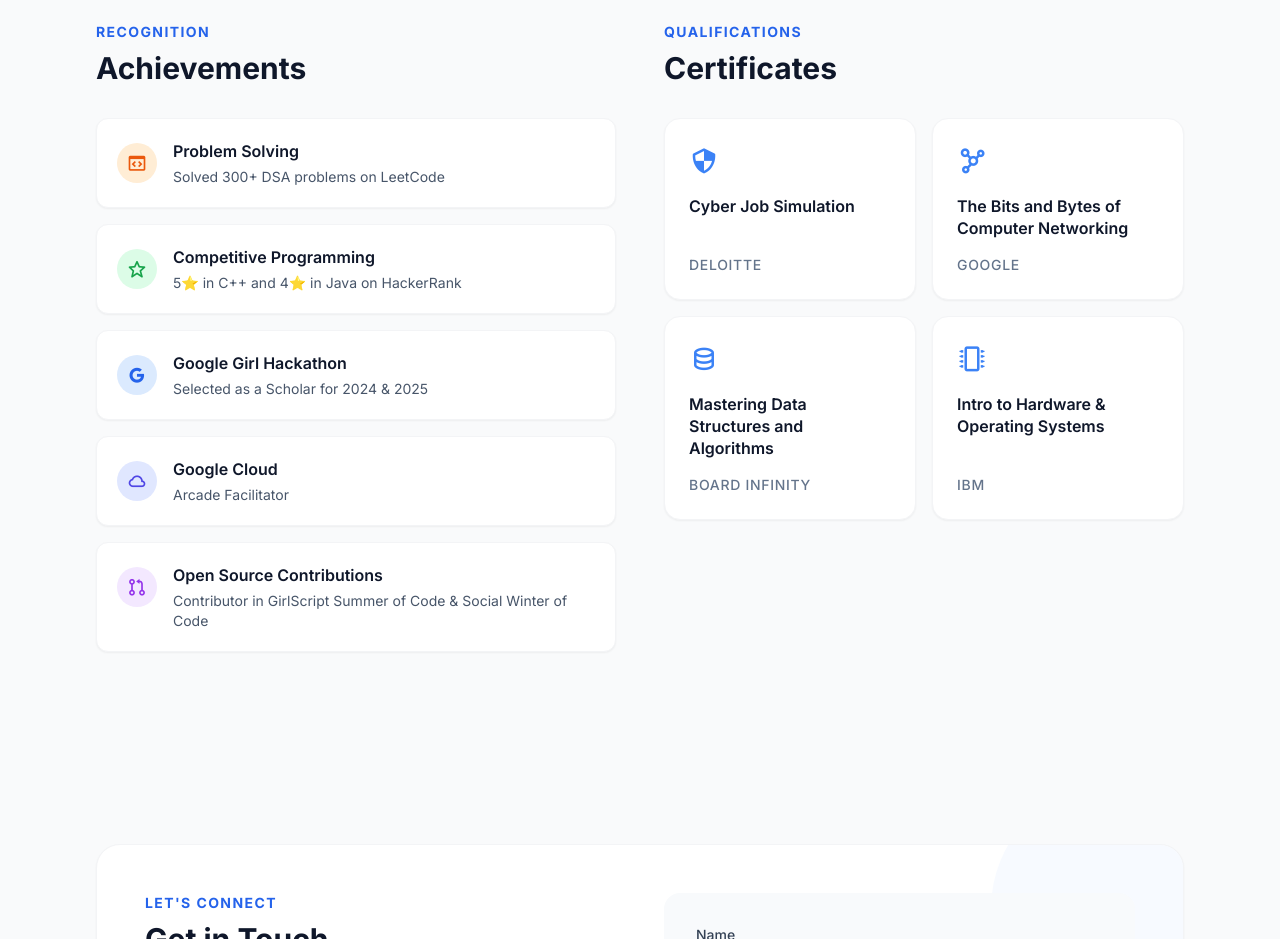
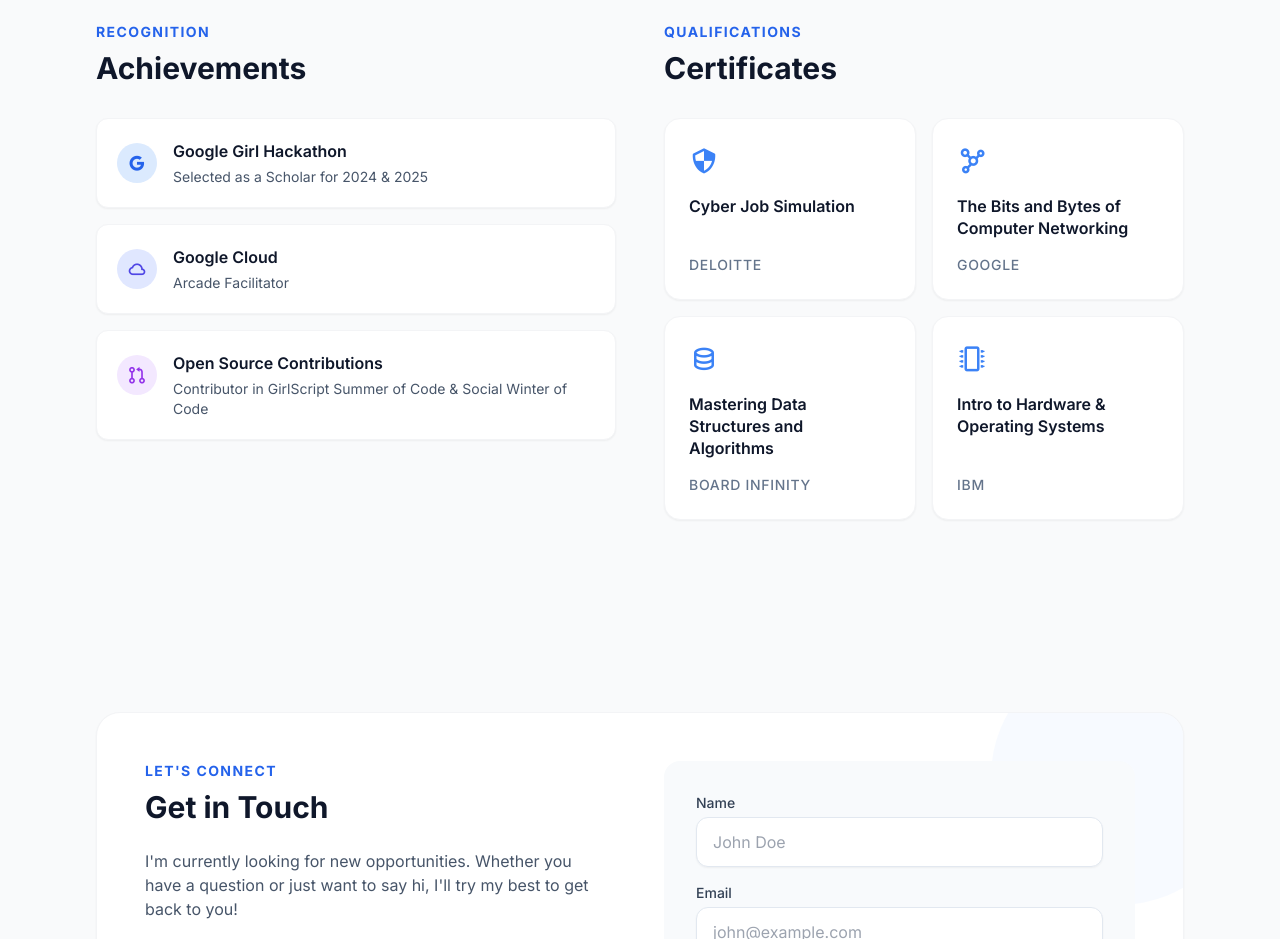
Before and after one commit to tarushi284/PortfolioPes, a plain HTML site: page index.html in a window 1280 px wide. Shown: the part 2120-3059 px from the top of the page. Drawn offline with nearby package versions, Linux system fonts and the light colour scheme.

Commit message:
Remove problem solving & comp programming from achievements

```diff
--- a/index.html
+++ b/index.html
@@ -356,36 +356,6 @@
                         <div
                             class="bg-white dark:bg-slate-800 rounded-xl p-5 shadow-sm border border-gray-100 dark:border-slate-700 flex items-start space-x-4 hover-card">
                             <div class="flex-shrink-0 mt-1">
-                                <div class="w-10 h-10 rounded-full bg-orange-100 flex items-center justify-center">
-                                    <i class='bx bx-code-block text-xl text-orange-600'></i>
-                                </div>
-                            </div>
-                            <div>
-                                <h4 class="text-slate-900 dark:text-white font-semibold object-contain">Problem Solving
-                                </h4>
-                                <p class="text-slate-600 dark:text-slate-300 text-sm mt-1">Solved 300+ DSA problems on
-                                    LeetCode</p>
-                            </div>
-                        </div>
-
-                        <div
-                            class="bg-white dark:bg-slate-800 rounded-xl p-5 shadow-sm border border-gray-100 dark:border-slate-700 flex items-start space-x-4 hover-card">
-                            <div class="flex-shrink-0 mt-1">
-                                <div class="w-10 h-10 rounded-full bg-green-100 flex items-center justify-center">
-                                    <i class='bx bx-star text-xl text-green-600'></i>
-                                </div>
-                            </div>
-                            <div>
-                                <h4 class="text-slate-900 dark:text-white font-semibold">Competitive Programming</h4>
-                                <p class="text-slate-600 dark:text-slate-300 text-sm mt-1">5&#11088; in C++ and
-                                    4&#11088; in Java on
-                                    HackerRank</p>
-                            </div>
-                        </div>
-
-                        <div
-                            class="bg-white dark:bg-slate-800 rounded-xl p-5 shadow-sm border border-gray-100 dark:border-slate-700 flex items-start space-x-4 hover-card">
-                            <div class="flex-shrink-0 mt-1">
                                 <div class="w-10 h-10 rounded-full bg-blue-100 flex items-center justify-center">
                                     <i class='bx bxl-google text-xl text-blue-600'></i>
                                 </div>
```
